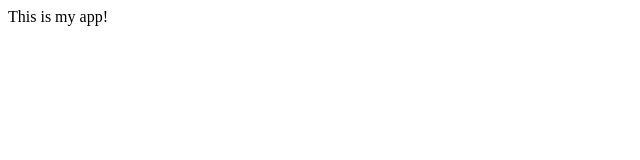
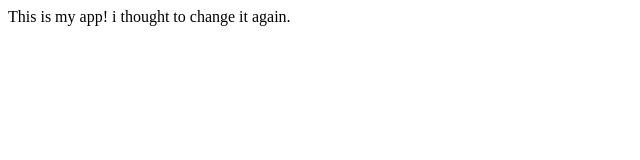
Before and after one commit to AdityaBando/mysamplegit, a plain HTML site: page index.html in a window 1280 px wide. Shown: the whole page, without its empty margins (0-640 px from the left). Drawn offline with Linux system fonts and the light colour scheme.

Commit message:
i modified it again using -m cmd

```diff
--- a/index.html
+++ b/index.html
@@ -2,4 +2,7 @@
 <head>
   This is my app!
 </head>
+<body>
+i thought to change it again.
+</body>
 </html>
```
